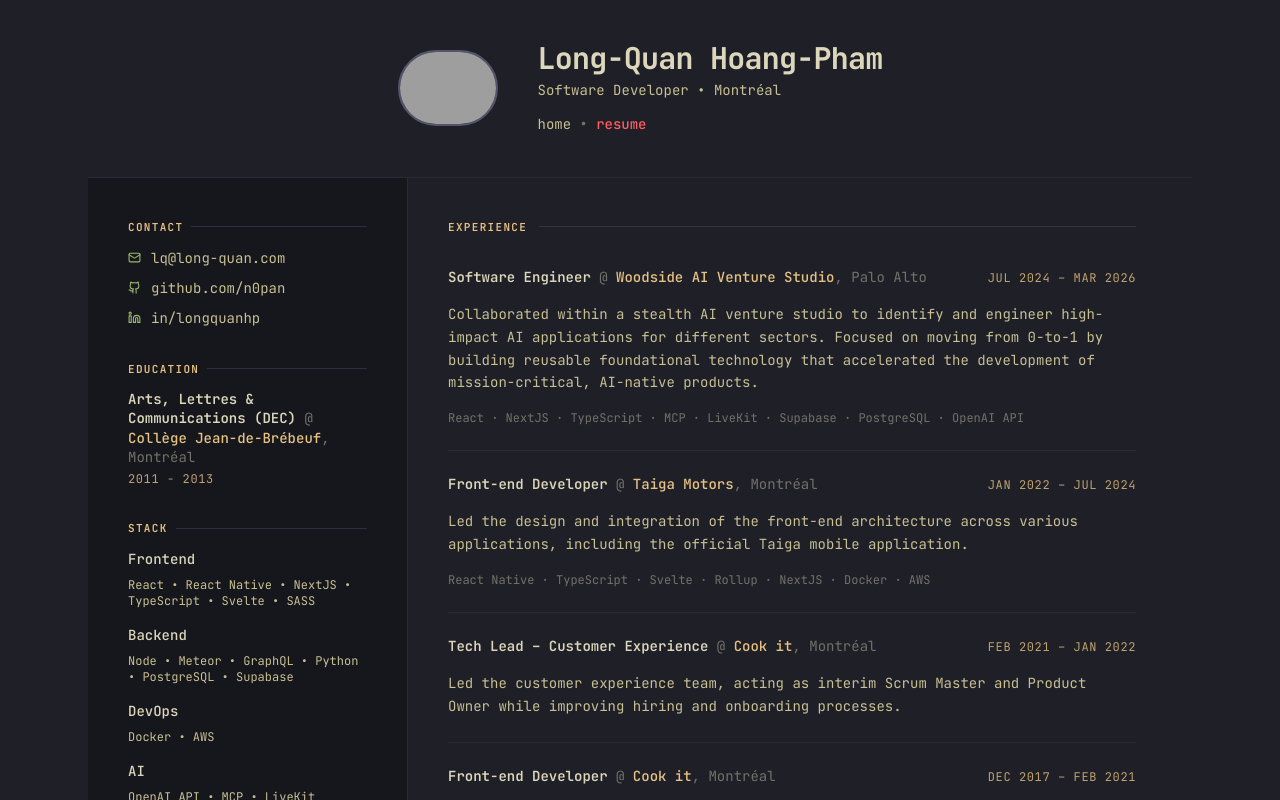
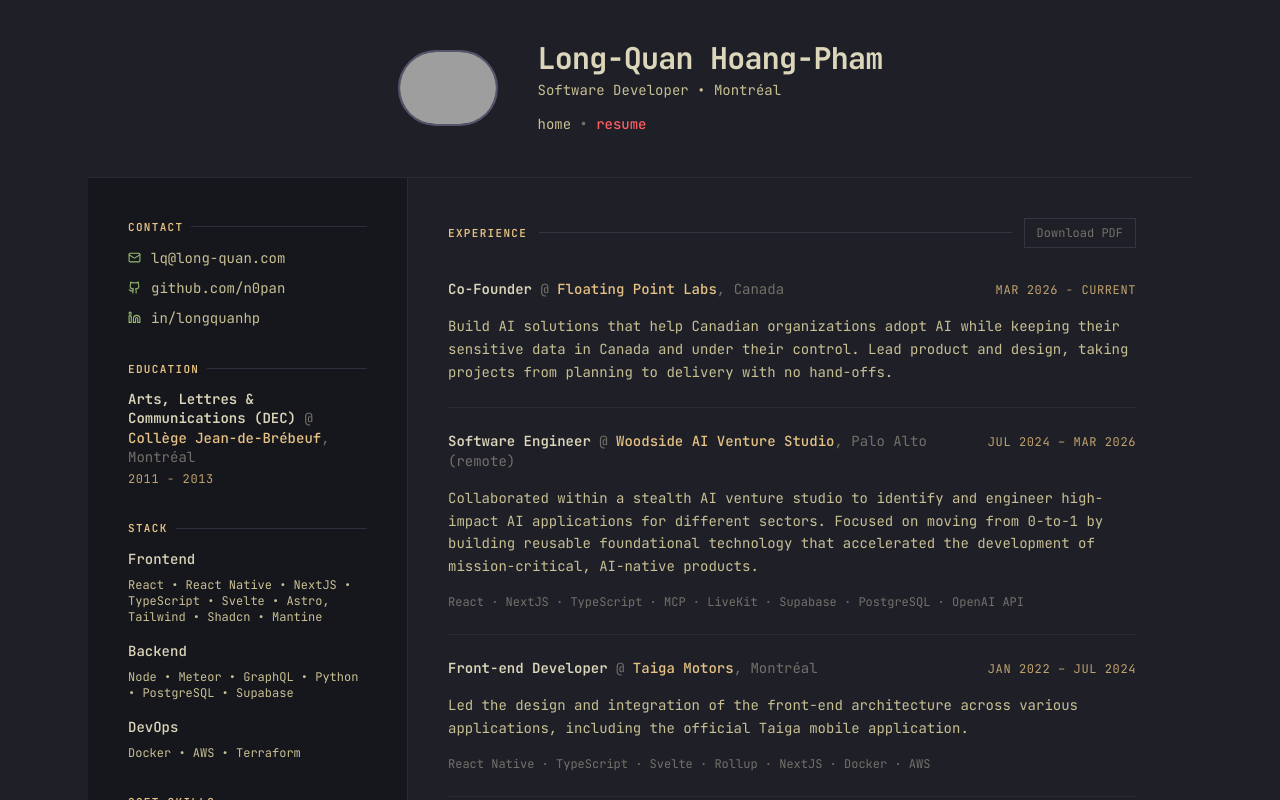
Before and after one commit to n0pan/long-quan, a Next.js app: page /resume in a window 1280 px wide. Shown: the top 800 px of the page. Built offline with nearby package versions, Linux system fonts and the light colour scheme; grey boxes are pictures that could not be loaded.

Commit message:
feat: enable printing

```diff
--- a/src/app/(navigation)/resume/layout.tsx
+++ b/src/app/(navigation)/resume/layout.tsx
@@ -1,15 +1,26 @@
+import type { Metadata } from "next";
+
 import React, { ReactNode } from "react";
 
-import Panel from "../../components/panel";
+import Panel, { ContactLinks } from "../../components/panel";
 import ProfileHeader from "../../components/profile-header";
+
+// Also the default filename when saving the printed PDF
+export const metadata: Metadata = {
+  title: "Long-Quan Hoang-Pham - Resume",
+};
 
 function ResumeLayout({ children }: { children: ReactNode }) {
   return (
-    <div className="min-h-screen flex flex-col bg-bg">
+    <div className="min-h-screen print:min-h-0 flex flex-col bg-bg">
       <ProfileHeader />
-      <div className="flex flex-col lg:flex-row flex-1">
+      {/* Print-only contact line; single column puts the sidebar last */}
+      <div className="hidden print:block pb-2 border-b border-border">
+        <ContactLinks />
+      </div>
+      <div className="flex flex-col lg:flex-row print:flex-col flex-1">
         {/* Sidebar — full width on mobile, fixed 280px on desktop */}
-        <div className="w-full lg:w-72 xl:w-80 shrink-0 border-b lg:border-b-0 border-border">
+        <div className="w-full lg:w-72 xl:w-80 print:w-full print:order-last shrink-0 border-b lg:border-b-0 print:border-b-0 print:border-t border-border">
           <Panel />
         </div>
         {/* Main content */}
--- a/src/app/(navigation)/resume/page.tsx
+++ b/src/app/(navigation)/resume/page.tsx
@@ -1,6 +1,8 @@
 import React from "react";
 
 import Accent from "@/app/components/accent";
+
+import PrintButton from "./print-button";
 
 interface ExperienceProps {
   company: string;
@@ -14,18 +16,26 @@
 
 export default function Page() {
   return (
-    <div className="px-10 py-10 max-w-3xl">
+    <div className="px-10 py-10 print:px-0 print:py-3 max-w-3xl print:max-w-none">
       {/* Section heading */}
       <div className="flex items-center gap-3 mb-2">
         <span className="term-section-label">Experience</span>
         <span aria-hidden className="flex-1 h-px bg-border-strong/40" />
+        <PrintButton />
       </div>
 
       <div className="flex flex-col">
         <Experience
+          company="Floating Point Labs"
+          description="Build AI solutions that help Canadian organizations adopt AI while keeping their sensitive data in Canada and under their control. Lead product and design, taking projects from planning to delivery with no hand-offs."
+          location="Canada"
+          period="Mar 2026 - Current"
+          title="Co-Founder"
+        />
+        <Experience
           company="Woodside AI Venture Studio"
           description="Collaborated within a stealth AI venture studio to identify and engineer high-impact AI applications for different sectors. Focused on moving from 0-to-1 by building reusable foundational technology that accelerated the development of mission-critical, AI-native products."
-          location="Palo Alto"
+          location="Palo Alto (remote)"
           period="Jul 2024 – Mar 2026"
           stack={[
             "React",
@@ -106,7 +116,7 @@
   title,
 }: ExperienceProps) {
   return (
-    <div className="flex flex-col gap-4 py-6 border-b border-border last:border-b-0">
+    <div className="flex flex-col gap-4 py-6 print:gap-2 print:py-3 print:break-inside-avoid border-b border-border last:border-b-0">
       {/* Header row */}
       <div className="flex flex-col gap-1 sm:flex-row sm:items-baseline sm:justify-between sm:gap-4">
         <div className="text-sm font-semibold text-fg leading-snug">
--- /dev/null
+++ b/src/app/(navigation)/resume/print-button.tsx
@@ -0,0 +1,14 @@
+"use client";
+
+import React from "react";
+
+export default function PrintButton() {
+  return (
+    <button
+      className="print:hidden text-xs text-fg-dim hover:text-fg border border-border-strong/40 hover:border-border-strong px-3 py-1.5 transition-colors cursor-pointer"
+      onClick={() => window.print()}
+    >
+      Download PDF
+    </button>
+  );
+}
--- a/src/app/components/main-layout.tsx
+++ b/src/app/components/main-layout.tsx
@@ -1,7 +1,9 @@
 import React, { ReactNode } from "react";
 
 function MainLayout({ children }: { children: ReactNode }) {
-  return <div className="mx-auto max-w-6xl px-4 sm:px-6">{children}</div>;
+  return (
+    <div className="mx-auto max-w-6xl px-4 sm:px-6 print:px-0">{children}</div>
+  );
 }
 
 export default MainLayout;
--- a/src/app/components/panel.tsx
+++ b/src/app/components/panel.tsx
@@ -8,48 +8,74 @@
   title: string;
 }
 
+const STACK = [
+  {
+    group: "Frontend",
+    items: [
+      "React",
+      "React Native",
+      "NextJS",
+      "TypeScript",
+      "Svelte",
+      "Astro, Tailwind",
+      "Shadcn",
+      "Mantine",
+    ],
+  },
+  {
+    group: "Backend",
+    items: ["Node", "Meteor", "GraphQL", "Python", "PostgreSQL", "Supabase"],
+  },
+  { group: "DevOps", items: ["Docker", "AWS", "Terraform"] },
+];
+
+const CONTACTS = [
+  { href: "mailto:lq@long-quan.com", Icon: Mail, label: "lq@long-quan.com" },
+  { href: "https://github.com/n0pan", Icon: Github, label: "github.com/n0pan" },
+  {
+    href: "https://www.linkedin.com/in/longquanhp/",
+    Icon: Linkedin,
+    label: "in/longquanhp",
+  },
+];
+
+export function ContactLinks() {
+  return (
+    <ul className="flex flex-col gap-2.5 print:flex-row print:gap-6">
+      {CONTACTS.map(({ href, Icon, label }) => (
+        <li
+          className="flex items-center gap-2.5 print:gap-1.5 text-sm"
+          key={href}
+        >
+          <Icon className="text-green shrink-0" size={13} />
+          <a
+            className="text-fg-muted hover:text-pink transition-colors duration-150 break-all"
+            href={href}
+          >
+            {label}
+          </a>
+        </li>
+      ))}
+    </ul>
+  );
+}
+
 export default function Panel() {
   return (
-    <aside className="bg-bg-dim w-full h-full border-r border-border">
-      <div className="flex flex-col gap-8 p-10 sticky top-0">
-        {/* Contact */}
-        <PanelSection title="Contact">
-          <ul className="flex flex-col gap-2.5">
-            <li className="flex items-center gap-2.5 text-sm">
-              <Mail className="text-green shrink-0" size={13} />
-              <a
-                className="text-fg-muted hover:text-pink transition-colors duration-150 break-all"
-                href="mailto:lq@long-quan.com"
-              >
-                lq@long-quan.com
-              </a>
-            </li>
-            <li className="flex items-center gap-2.5 text-sm">
-              <Github className="text-green shrink-0" size={13} />
-              <a
-                className="text-fg-muted hover:text-pink transition-colors duration-150"
-                href="https://github.com/n0pan"
-              >
-                github.com/n0pan
-              </a>
-            </li>
-            <li className="flex items-center gap-2.5 text-sm">
-              <Linkedin className="text-green shrink-0" size={13} />
-              <a
-                className="text-fg-muted hover:text-pink transition-colors duration-150"
-                href="https://www.linkedin.com/in/longquanhp/"
-              >
-                in/longquanhp
-              </a>
-            </li>
-          </ul>
-        </PanelSection>
+    <aside className="bg-bg-dim w-full h-full border-r border-border print:border-r-0">
+      <div className="flex flex-col gap-8 p-10 sticky top-0 print:gap-2 print:px-0 print:py-3">
+        {/* Contact — printed under the header instead */}
+        <div className="print:hidden">
+          <PanelSection title="Contact">
+            <ContactLinks />
+          </PanelSection>
+        </div>
 
         {/* Education */}
         <PanelSection title="Education">
-          <div className="flex flex-col gap-1">
+          <div className="flex flex-col gap-1 print:flex-row print:items-baseline print:justify-between">
             <div className="flex flex-col gap-0.5 sm:flex-row sm:items-baseline sm:justify-between sm:gap-4">
-              <div className="text-sm font-semibold text-fg leading-snug m-0">
+              <div className="text-sm print:text-xs font-semibold text-fg leading-snug m-0">
                 Arts, Lettres & Communications (DEC){" "}
                 <span className="text-fg-dim font-normal">@</span>{" "}
                 <Accent>Collège Jean-de-Brébeuf</Accent>
@@ -65,21 +91,18 @@
 
         {/* Technical Skills */}
         <PanelSection title="Stack">
-          <div className="flex flex-col gap-2 text-sm text-fg-muted">
-            <p className="m-0 font-medium text-fg">Frontend</p>
-            <p className="m-0 text-xs">
-              React &bull; React Native &bull; NextJS &bull; TypeScript &bull;
-              Svelte &bull; SASS
-            </p>
-            <p className="m-0 font-medium text-fg mt-2">Backend</p>
-            <p className="m-0 text-xs">
-              Node &bull; Meteor &bull; GraphQL &bull; Python &bull; PostgreSQL
-              &bull; Supabase
-            </p>
-            <p className="m-0 font-medium text-fg mt-2">DevOps</p>
-            <p className="m-0 text-xs">Docker &bull; AWS</p>
-            <p className="m-0 font-medium text-fg mt-2">AI</p>
-            <p className="m-0 text-xs">OpenAI API &bull; MCP &bull; LiveKit</p>
+          <div className="flex flex-col gap-4 print:gap-0.5 text-sm text-fg-muted">
+            {STACK.map(({ group, items }) => (
+              <div
+                className="flex flex-col gap-2 print:flex-row print:items-baseline"
+                key={group}
+              >
+                <p className="m-0 font-medium text-fg print:text-xs print:w-20 print:shrink-0">
+                  {group}
+                </p>
+                <p className="m-0 text-xs">{items.join(" • ")}</p>
+              </div>
+            ))}
           </div>
         </PanelSection>
 
@@ -93,13 +116,16 @@
 
         {/* Languages */}
         <PanelSection title="Languages">
-          <ul className="flex flex-col gap-2 text-xs">
+          <ul className="flex flex-col gap-2 text-xs print:flex-row print:gap-6">
             {[
               { lang: "French", level: "native" },
               { lang: "English", level: "native" },
               { lang: "Vietnamese", level: "fluent" },
             ].map(({ lang, level }) => (
-              <li className="flex items-center justify-between" key={lang}>
+              <li
+                className="flex items-center justify-between print:gap-1.5"
+                key={lang}
+              >
                 <span className="text-fg-muted">{lang}</span>
                 <span className="text-green text-xs">✓ {level}</span>
               </li>
@@ -113,11 +139,14 @@
 
 function PanelSection({ children, title }: PanelSectionProps) {
   return (
-    <div className="flex flex-col gap-3">
+    <div className="flex flex-col gap-3 print:grid print:grid-cols-[7rem_1fr] print:items-baseline print:gap-2">
       {/* ─── SECTION TITLE ─────────────────────────────────── */}
       <div className="flex items-center gap-2">
         <span className="term-section-label">{title}</span>
-        <span aria-hidden className="flex-1 h-px bg-border-strong/40" />
+        <span
+          aria-hidden
+          className="flex-1 h-px bg-border-strong/40 print:hidden"
+        />
       </div>
       {children}
     </div>
--- a/src/app/globals.css
+++ b/src/app/globals.css
@@ -197,6 +197,43 @@
   }
 }
 
+/* ─── Print Styles ───────────────────────────────────────────────────────── */
+@media print {
+  /* No fixed size: sized to fit one Letter page, which also fits A4 */
+  @page {
+    margin: 12mm 14mm;
+  }
+
+  /* Black and gray, with navy as the single accent */
+  :root {
+    --color-bg: #ffffff;
+    --color-bg-dim: #ffffff;
+    --color-fg: #111111;
+    --color-fg-muted: #333333;
+    --color-fg-dim: #666666;
+    --color-pink: #1f4e79;
+    --color-yellow: #1f4e79;
+    --color-yellow-dim: #555555;
+    --color-green: #555555;
+    --color-border: #d4d4d4;
+    --color-border-strong: #bbbbbb;
+  }
+
+  /* Tailwind sizes are rem-based, so this scales text and spacing together */
+  html {
+    font-size: 13px;
+  }
+
+  body {
+    font-family:
+      ui-sans-serif,
+      -apple-system,
+      "Helvetica Neue",
+      Arial,
+      sans-serif !important;
+  }
+}
+
 /* ─── Utilities ─────────────────────────────────────────────────────────── */
 @layer utilities {
   /* Terminal divider — full-width rule using the border color */
```
Also changed, not shown: src/app/components/profile-header.tsx (+6 -5 lines).
